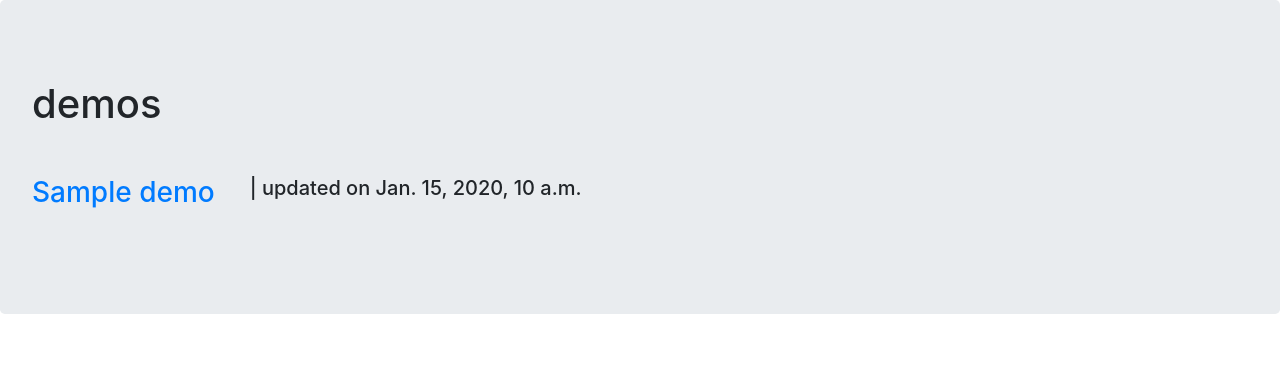
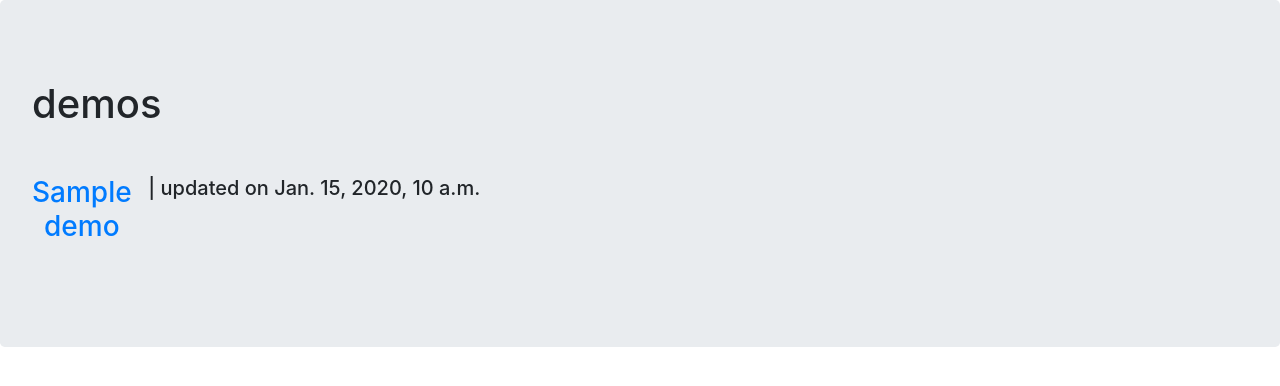
Before and after one commit to thatsongsucks/portfolio-project, a Django app: page /demos/ in a window 1280 px wide. Shown: the part 96-482 px from the top of the page. Run offline with Django 3.2, Linux system fonts and the light colour scheme; tables that the repository leaves empty hold one stand-in row (values such as "Sample post"); some libraries are stand-ins or nearby versions.

Commit message:
formatting

```diff
--- a/jobs/templates/jobs/demos.html
+++ b/jobs/templates/jobs/demos.html
@@ -10,7 +10,7 @@
 {%for demo in demos.all%}
 <p>
 <div class="row pb-3">
-    <div class='col-2'>
+    <div class='col-1'>
         <div class="row pr-3">
             <h3><a href= '{{ demo.mp3.url }}'>{{ demo.name }}</a></h3>
         </div>
```
